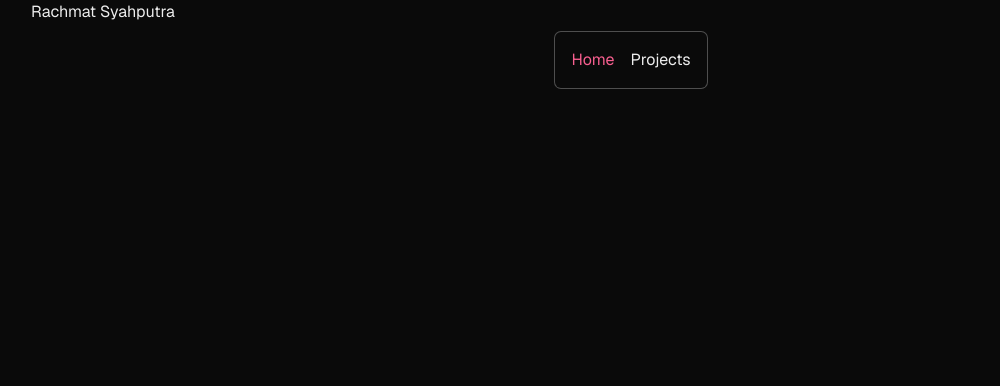
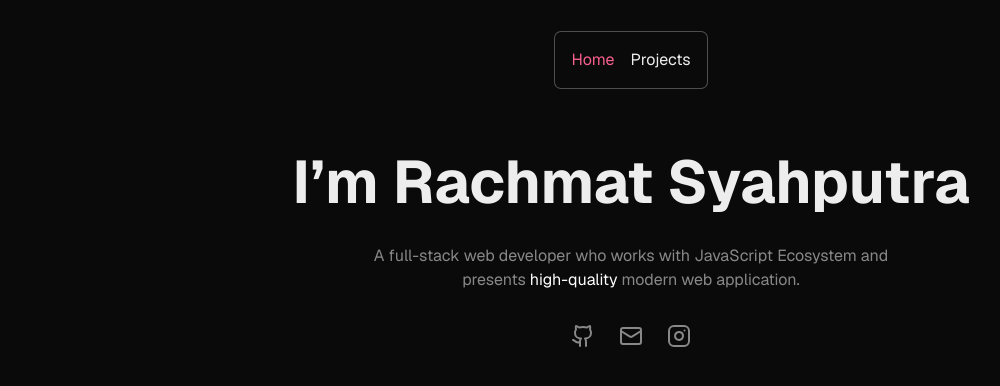
Before and after one commit to rach-syahputra/personal-website, a Next.js app: page / in a window 1280 px wide. Shown: the top 386 px of the page, without its empty margins (9-1009 px from the left). Built offline with nearby package versions, Linux system fonts and the light colour scheme.

Commit message:
add home section

```diff
--- /dev/null
+++ b/src/app/components/home-content.tsx
@@ -0,0 +1,29 @@
+import Description from '@/components/description'
+import { Github, Instagram, Mail } from 'lucide-react'
+import Link from 'next/link'
+
+export default function HomeContent() {
+  return (
+    <section className='flex h-[500px] w-full flex-col items-center justify-center gap-8 px-8'>
+      <h1 className='text-center text-5xl font-bold lg:text-6xl'>
+        I&rsquo;m Rachmat Syahputra
+      </h1>
+      <Description className='max-w-xl text-center'>
+        A full-stack web developer who works with JavaScript Ecosystem and
+        presents <span className='text-white'>high-quality</span> modern web
+        application.
+      </Description>
+      <div className='flex gap-6'>
+        <Link href='#'>
+          <Github color='#888888' />
+        </Link>
+        <Link href='#'>
+          <Mail color='#888888' />
+        </Link>
+        <Link href='#'>
+          <Instagram color='#888888' />
+        </Link>
+      </div>
+    </section>
+  )
+}
--- a/src/app/page.tsx
+++ b/src/app/page.tsx
@@ -1,7 +1,9 @@
+import HomeContent from './components/home-content'
+
 export default function Home() {
   return (
-    <div className='flex flex-col gap-4'>
-      <p>Rachmat Syahputra</p>
-    </div>
+    <>
+      <HomeContent />
+    </>
   )
 }
```
